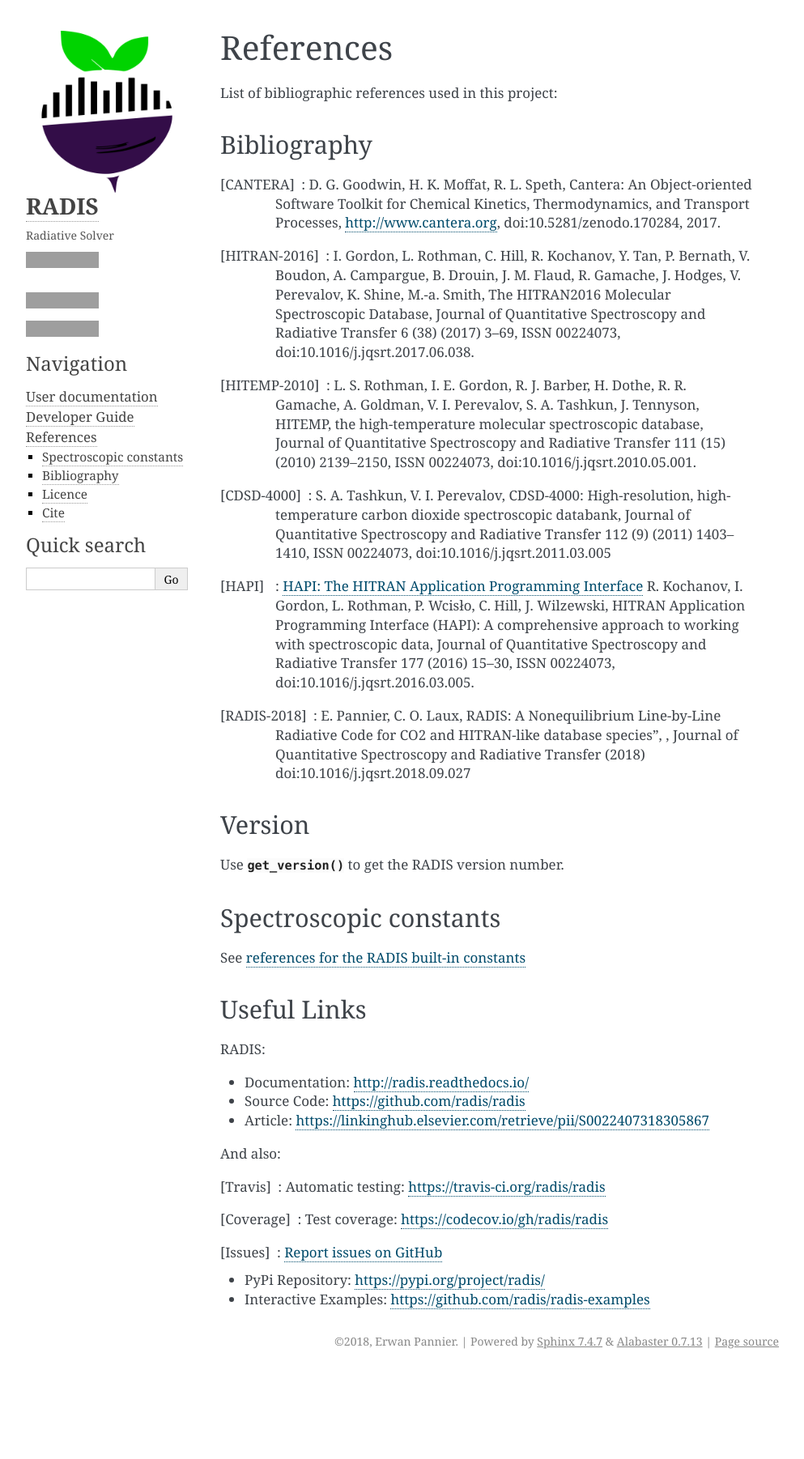
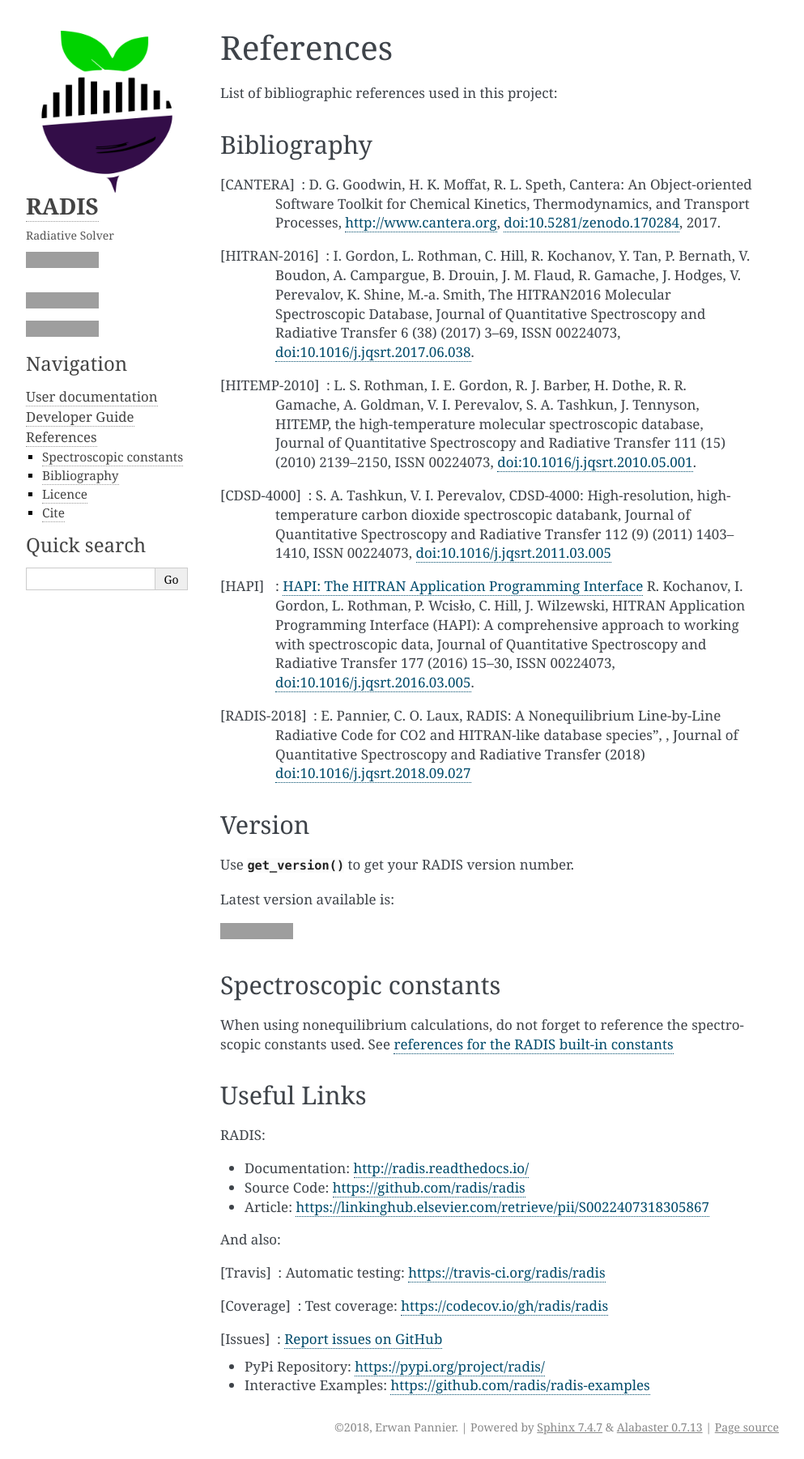
Before and after one commit to radis/radis, a Sphinx documentation site: the page built from docs/bibliography.rst, in a window 1280 px wide. Shown: the whole page at 81% size, without its empty margins (148-1141 px from the left). Built offline with Sphinx 7.4.7, drawn with Linux system fonts in a browser that asks for light colours; pages that are not in the unit, such as notebooks, are missing from menus; before the commit the page ends 1696 px from its top, so only the background shows below that; grey boxes are pictures that could not be loaded.

```diff
--- a/docs/bibliography.rst
+++ b/docs/bibliography.rst
@@ -9,41 +9,50 @@ Bibliography
 
 .. [CANTERA] : D. G. Goodwin, H. K. Moffat, R. L. Speth, Cantera: An Object-oriented Software
               Toolkit for Chemical Kinetics, Thermodynamics, and Transport Processes,
-              http://www.cantera.org, doi:10.5281/zenodo.170284, 2017.
+              http://www.cantera.org, `doi:10.5281/zenodo.170284 <https://zenodo.org/record/170284#.XRIOno-xVEY>`__, 2017.
 
 .. [HITRAN-2016] : I. Gordon, L. Rothman, C. Hill, R. Kochanov, Y. Tan, P. Bernath, V. Boudon, A. Campargue,
                  B. Drouin, J. M. Flaud, R. Gamache, J. Hodges, V. Perevalov, K. Shine, M.-a. Smith,
                  The HITRAN2016 Molecular Spectroscopic Database, Journal of Quantitative Spectroscopy and Radiative
-                 Transfer 6 (38) (2017) 3–69, ISSN 00224073, doi:10.1016/j.jqsrt.2017.06.038.
+                 Transfer 6 (38) (2017) 3–69, ISSN 00224073, `doi:10.1016/j.jqsrt.2017.06.038 <https://www.sciencedirect.com/science/article/pii/S0022407317301073>`__.
 
 .. [HITEMP-2010] : L. S. Rothman, I. E. Gordon, R. J. Barber, H. Dothe, R. R. Gamache, A. Goldman, V. I. Perevalov,
                  S. A. Tashkun, J. Tennyson, HITEMP, the high-temperature molecular spectroscopic database,
                  Journal of Quantitative Spectroscopy and Radiative Transfer 111 (15) (2010)
-                 2139–2150, ISSN 00224073, doi:10.1016/j.jqsrt.2010.05.001.
+                 2139–2150, ISSN 00224073, `doi:10.1016/j.jqsrt.2010.05.001 <https://www.sciencedirect.com/science/article/pii/S002240731000169X>`__.
 
 .. [CDSD-4000] : S. A. Tashkun, V. I. Perevalov, CDSD-4000: High-resolution, high-temperature carbon dioxide
                spectroscopic databank, Journal of Quantitative Spectroscopy and Radiative Transfer 112 (9) (2011)
-               1403–1410, ISSN 00224073, doi:10.1016/j.jqsrt.2011.03.005
+               1403–1410, ISSN 00224073, `doi:10.1016/j.jqsrt.2011.03.005 <https://www.sciencedirect.com/science/article/pii/S0022407311001154>`__
 
 .. [HAPI] : `HAPI: The HITRAN Application Programming Interface <http://hitran.org/hapi>`_
           R. Kochanov, I. Gordon, L. Rothman, P. Wcisło, C. Hill, J. Wilzewski, HITRAN Application Programming Interface (HAPI):
           A comprehensive approach to working with spectroscopic data, Journal of Quantitative Spectroscopy
-          and Radiative Transfer 177 (2016) 15–30, ISSN 00224073, doi:10.1016/j.jqsrt.2016.03.005.
+          and Radiative Transfer 177 (2016) 15–30, ISSN 00224073, `doi:10.1016/j.jqsrt.2016.03.005 <https://www.researchgate.net/publication/297682202_HITRAN_Application_Programming_Interface_HAPI_A_comprehensive_approach_to_working_with_spectroscopic_data>`__.
 
 .. [RADIS-2018] : E. Pannier, C. O. Laux, RADIS: A Nonequilibrium Line-by-Line Radiative Code for CO2 and
                 HITRAN-like database species", , Journal of Quantitative Spectroscopy and Radiative Transfer
-                (2018) doi:10.1016/j.jqsrt.2018.09.027
+                (2018) `doi:10.1016/j.jqsrt.2018.09.027 <https://www.sciencedirect.com/science/article/pii/S0022407318305867?via%3Dihub>`__
 
 .. _label_version:
 Version
 -------
 
-Use :py:func:`~radis.get_version` to get the RADIS version number.
+Use :py:func:`~radis.get_version` to get your RADIS version number.
+
+Latest version available is:
+
+.. image:: https://img.shields.io/pypi/v/radis.svg
+    :target: https://pypi.python.org/pypi/radis
+    :alt: PyPI
+
 
 Spectroscopic constants
 -----------------------
 
+When using nonequilibrium calculations, do not forget to reference the spectroscopic constants used.
 See :ref:`references for the RADIS built-in constants <label_db_spectroscopic_constants>`
+
 
 Useful Links
 ------------
--- a/docs/db/constants.rst
+++ b/docs/db/constants.rst
@@ -11,7 +11,7 @@ Table 2,3 and the references therein. These constants have been compiled for Tre
 
 https://raw.githubusercontent.com/radis/radis/master/radis/db/CO2/molecules_data.json
 
-In version 1.0, RADIS will use the spectroscopic constants of [Suzuki1968]
+In version 1.0, RADIS will use the spectroscopic constants of [Suzuki1968]_
 
 CO
 ==
--- a/docs/examples.rst
+++ b/docs/examples.rst
@@ -1,6 +1,8 @@
 .. _label_examples:
 Examples
 --------
+
+Examples are available on the `RADIS Interactive Examples <https://github.com/radis/radis-examples#interactive-examples>`_ project.
 
 
 Multi Temperature Fit
```
Also changed, not shown: other parts of docs/db/constants.rst (+2 -2 lines), README.rst (+130 -44 lines), docs/index.rst (+13 -6 lines), 1 other file.
